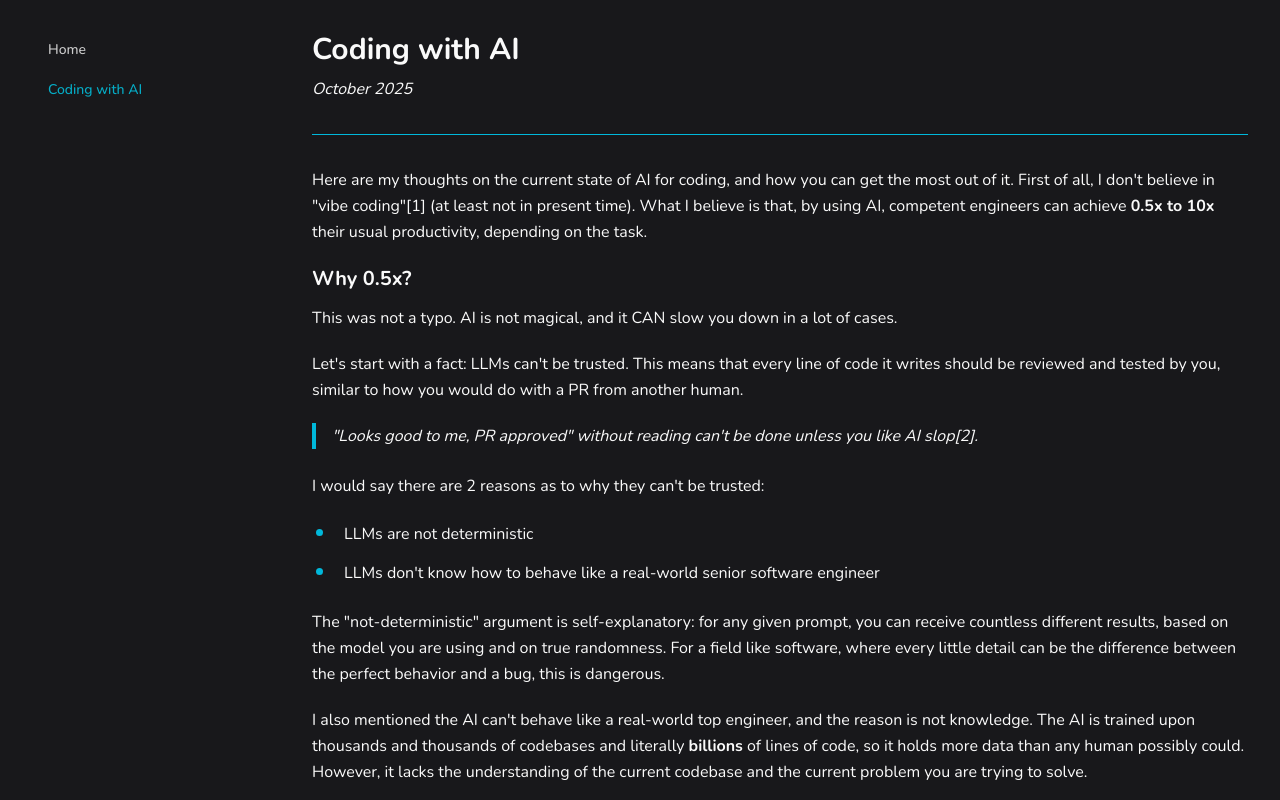
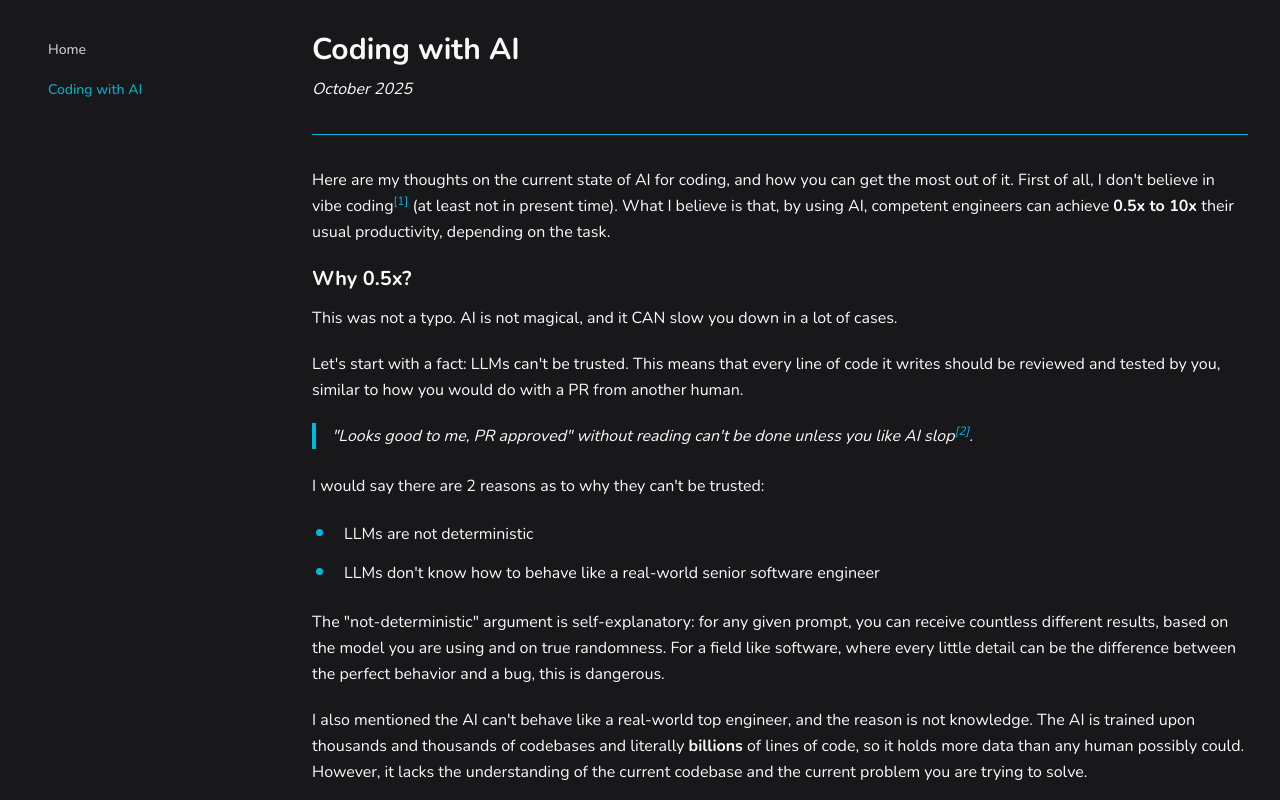
Before and after one commit to vitorwlima/vitorwlima-site, a Next.js app: page /blog/coding-with-ai in a window 1280 px wide. Shown: the top 800 px of the page. Built offline with nearby package versions, Linux system fonts and the light colour scheme.

Commit message:
add tooltip

```diff
--- a/app/blog/components/post.tsx
+++ b/app/blog/components/post.tsx
@@ -1,6 +1,36 @@
 import Markdown from "react-markdown";
+import { Tooltip } from "./tooltip";
 
-export const Post = ({ markdown }: { markdown: string }) => {
+const extractFootnotes = (markdown: string) => {
+  const footnoteRegex = /^\[(\d+)\]\s+(.+)$/gm;
+  const footnotes: Record<string, string> = {};
+
+  markdown.replace(footnoteRegex, (match, num, text) => {
+    footnotes[num] = text;
+    return match;
+  });
+
+  return {
+    footnotes,
+    cleanMarkdown: markdown.replace(footnoteRegex, "").trim(),
+  };
+};
+
+export const Post = ({ markdown: rawMarkdown }: { markdown: string }) => {
+  const { footnotes, cleanMarkdown } = extractFootnotes(rawMarkdown);
+
+  const renderMarkdownWithTooltips = (text: string) => {
+    const parts = text.split(/(\[\d+\])/);
+
+    return parts.map((part, i) => {
+      const match = part.match(/\[(\d+)\]/);
+      if (match && footnotes[match[1]]) {
+        return <Tooltip key={i} number={match[1]} text={footnotes[match[1]]} />;
+      }
+      return part;
+    });
+  };
+
   return (
     <article className="p-8 max-w-5xl mx-auto w-full">
       <Markdown
@@ -17,9 +47,40 @@ export const Post = ({ markdown }: { markdown: string }) => {
           h4: ({ children }) => (
             <h4 className="mb-2 text-lg font-bold">{children}</h4>
           ),
-          p: ({ children }) => (
-            <p className="leading-relaxed not-last:mb-5">{children}</p>
-          ),
+          p: ({ children }) => {
+            const renderedChildren = Array.isArray(children)
+              ? children.map((child) =>
+                  typeof child === "string"
+                    ? renderMarkdownWithTooltips(child)
+                    : child
+                )
+              : typeof children === "string"
+              ? renderMarkdownWithTooltips(children)
+              : children;
+
+            return (
+              <p className="leading-relaxed not-last:mb-5">
+                {renderedChildren}
+              </p>
+            );
+          },
+          blockquote: ({ children }) => {
+            const renderedChildren = Array.isArray(children)
+              ? children.map((child) =>
+                  typeof child === "string"
+                    ? renderMarkdownWithTooltips(child)
+                    : child
+                )
+              : typeof children === "string"
+              ? renderMarkdownWithTooltips(children)
+              : children;
+
+            return (
+              <blockquote className="mb-6 border-l-4 border-cyan-500 pl-4 italic">
+                {renderedChildren}
+              </blockquote>
+            );
+          },
           ul: ({ children }) => (
             <ul className="mb-6 list-disc pl-6 marker:text-xl marker:text-cyan-500 [&_ul]:mt-4">
               {children}
@@ -30,12 +91,19 @@ export const Post = ({ markdown }: { markdown: string }) => {
               {children}
             </ol>
           ),
-          li: ({ children }) => <li className="mb-3 pl-2">{children}</li>,
-          blockquote: ({ children }) => (
-            <blockquote className="mb-6 border-l-4 border-cyan-500 pl-4 italic">
-              {children}
-            </blockquote>
-          ),
+          li: ({ children }) => {
+            const renderedChildren = Array.isArray(children)
+              ? children.map((child) =>
+                  typeof child === "string"
+                    ? renderMarkdownWithTooltips(child)
+                    : child
+                )
+              : typeof children === "string"
+              ? renderMarkdownWithTooltips(children)
+              : children;
+
+            return <li className="mb-3 pl-2">{renderedChildren}</li>;
+          },
           a: ({ children, href }) => {
             const isExternalLink = href
               ? !href.startsWith("/") && !href.startsWith("#")
@@ -78,7 +146,7 @@ export const Post = ({ markdown }: { markdown: string }) => {
           ),
         }}
       >
-        {markdown}
+        {cleanMarkdown}
       </Markdown>
     </article>
   );
--- /dev/null
+++ b/app/blog/components/tooltip.tsx
@@ -0,0 +1,30 @@
+"use client";
+
+import { useState } from "react";
+
+export const Tooltip = ({ number, text }: { number: string; text: string }) => {
+  const [isVisible, setIsVisible] = useState(false);
+
+  const handleClick = (e: React.MouseEvent | React.TouchEvent) => {
+    e.stopPropagation();
+    setIsVisible(!isVisible);
+  };
+
+  return (
+    <span
+      className="relative inline-block"
+      onMouseEnter={() => setIsVisible(true)}
+      onMouseLeave={() => setIsVisible(false)}
+      onClick={handleClick}
+    >
+      <sup className="cursor-pointer text-cyan-500 hover:text-cyan-400">
+        [{number}]
+      </sup>
+      {isVisible && (
+        <span className="absolute bottom-full left-1/2 -translate-x-1/2 mb-2 w-64 px-3 py-2 bg-gray-950 border border-cyan-800 rounded text-sm text-gray-100 whitespace-normal z-50 pointer-events-none">
+          {text}
+        </span>
+      )}
+    </span>
+  );
+};
--- a/posts/coding-with-ai.md
+++ b/posts/coding-with-ai.md
@@ -2,7 +2,7 @@ _October 2025_
 
 ---
 
-Here are my thoughts on the current state of AI for coding, and how you can get the most out of it. First of all, I don't believe in "vibe coding"[1] (at least not in present time). What I believe is that, by using AI, competent engineers can achieve **0.5x to 10x** their usual productivity, depending on the task.
+Here are my thoughts on the current state of AI for coding, and how you can get the most out of it. First of all, I don't believe in vibe coding[1] (at least not in present time). What I believe is that, by using AI, competent engineers can achieve **0.5x to 10x** their usual productivity, depending on the task.
 
 ### Why 0.5x?
 
@@ -72,3 +72,6 @@ My honest recommendation for every engineer reading this is to try changing your
 We need to experiment to learn what actually works best for us. Humans can get so caught up on their own ways, that they may not realize when something is doing good or bad to them.
 
 You may surprise yourself. I'm ending my AI week now, and I'll definitely keep using it more than before, but will dial back a lot from what it currently is. All is a balance.
+
+[1] Vibe coding is prompting the LLM and never reading the code, unlike AI-assisted coding where the LLM is just **helping** you write it.
+[2] AI slop refers to the low-quality and nonsense code that is sometimes output by LLMs.
```
